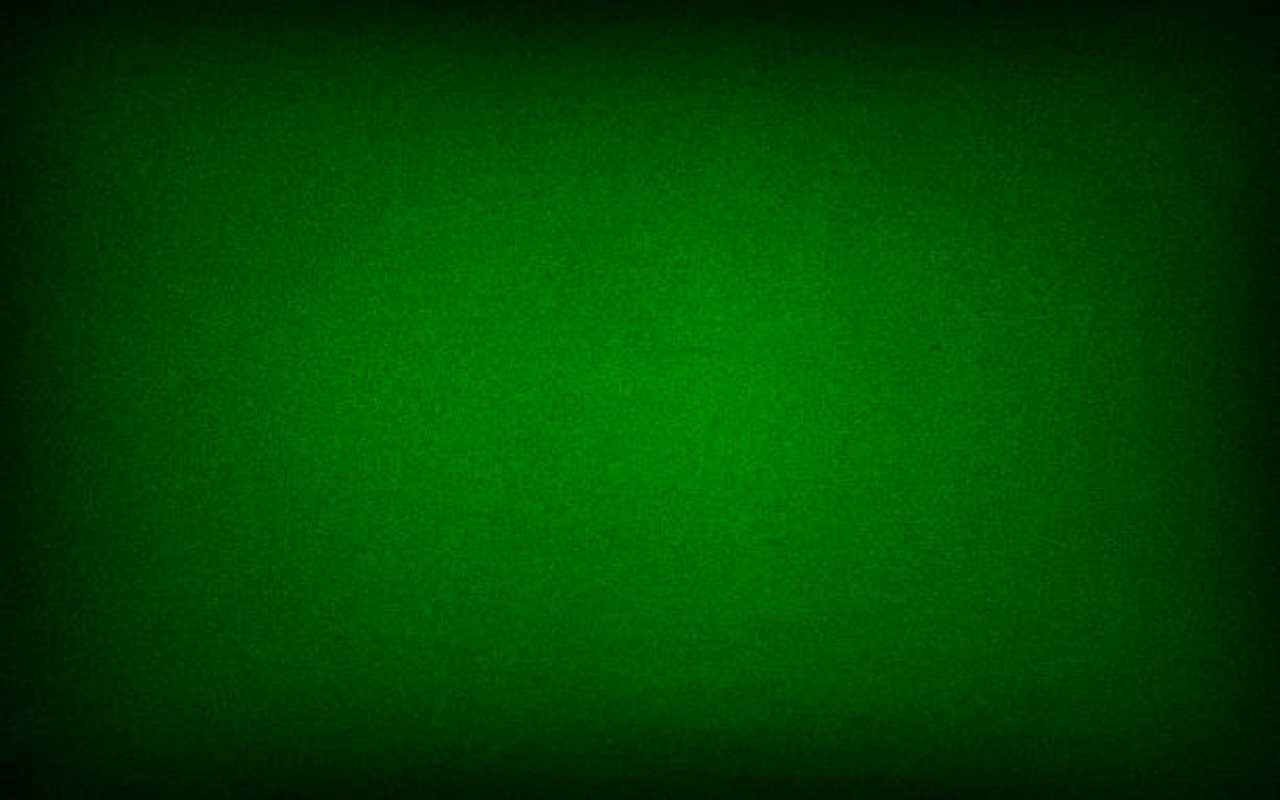
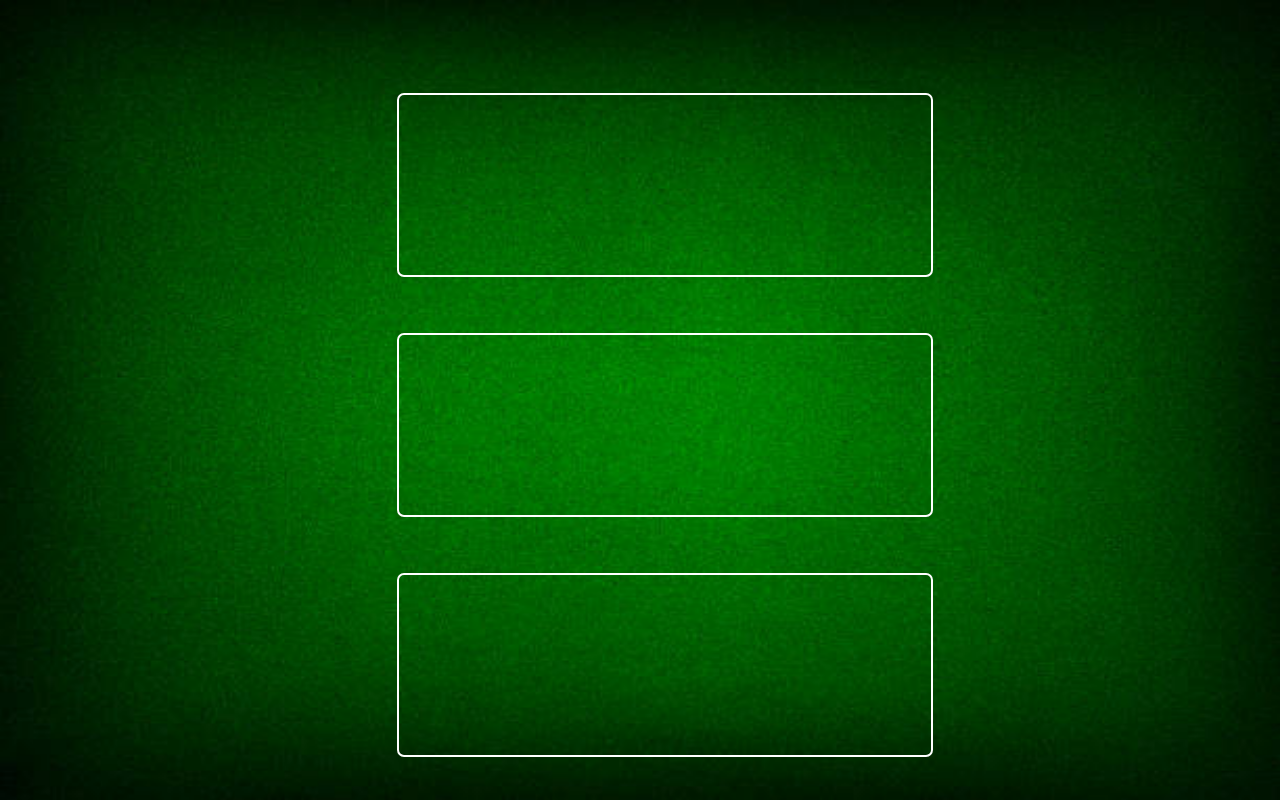
Before and after one commit to CrimsonCoder42/Assign3-blackjack, a plain HTML site: page index.html in a window 1280 px wide. Drawn offline with Linux system fonts and the light colour scheme.

Commit message:
3 areas for player, comp & info.

```diff
--- a/index.html
+++ b/index.html
@@ -11,11 +11,23 @@
 
 <body>
     <img class="bkgrd" src="images/black-jack-bkgd.jpg">
-    <div class="computer-hide"></div>
-    <div class="computer-show"></div>
-    <div class="text"></div>
-    <div class="player-card1"></div>
-    <div class="player-card2"></div>
+
+    <div class="comp-hand">
+        <div class="computer-hide card"></div>
+        <div class="computer-show card"></div>
+    </div>
+
+    <div class="info">
+        <div class="computerCash"></div>
+        <div class="playerCash"></div>
+    </div>
+
+    <div class="player-hand">
+        <div class="player-card1 card"></div>
+        <div class="player-card2 card"></div>
+    </div>
+
+
 
     <script src="app.js" type="module"></script>
     <script src="cardDeck.js" type="module"></script>
--- a/style.css
+++ b/style.css
@@ -11,3 +11,48 @@ img {
     margin-right: auto;
 
 }
+
+.comp-hand {
+    position: absolute;
+    left: 50%;
+    top: 20%;
+    transform: translate(-50%, -50%);
+    color: #fff;
+    padding: 10px;
+    border-radius: 5px;
+    font-size: 24px;
+    margin: 25px;
+    width: 40%;
+    height: 20%;
+    outline: solid 2px white;
+}
+
+.player-hand {
+    position: absolute;
+    left: 50%;
+    top: 80%;
+    transform: translate(-50%, -50%);
+    color: #fff;
+    padding: 10px;
+    border-radius: 5px;
+    font-size: 24px;
+    margin: 25px;
+    width: 40%;
+    height: 20%;
+    outline: solid 2px white;;
+}
+
+.info{
+    position: absolute;
+    left: 50%;
+    top: 50%;
+    transform: translate(-50%, -50%);
+    color: #fff;
+    padding: 10px;
+    border-radius: 5px;
+    font-size: 24px;
+    margin: 25px;
+    width: 40%;
+    height: 20%;
+    outline: solid 2px white;
+}
```
